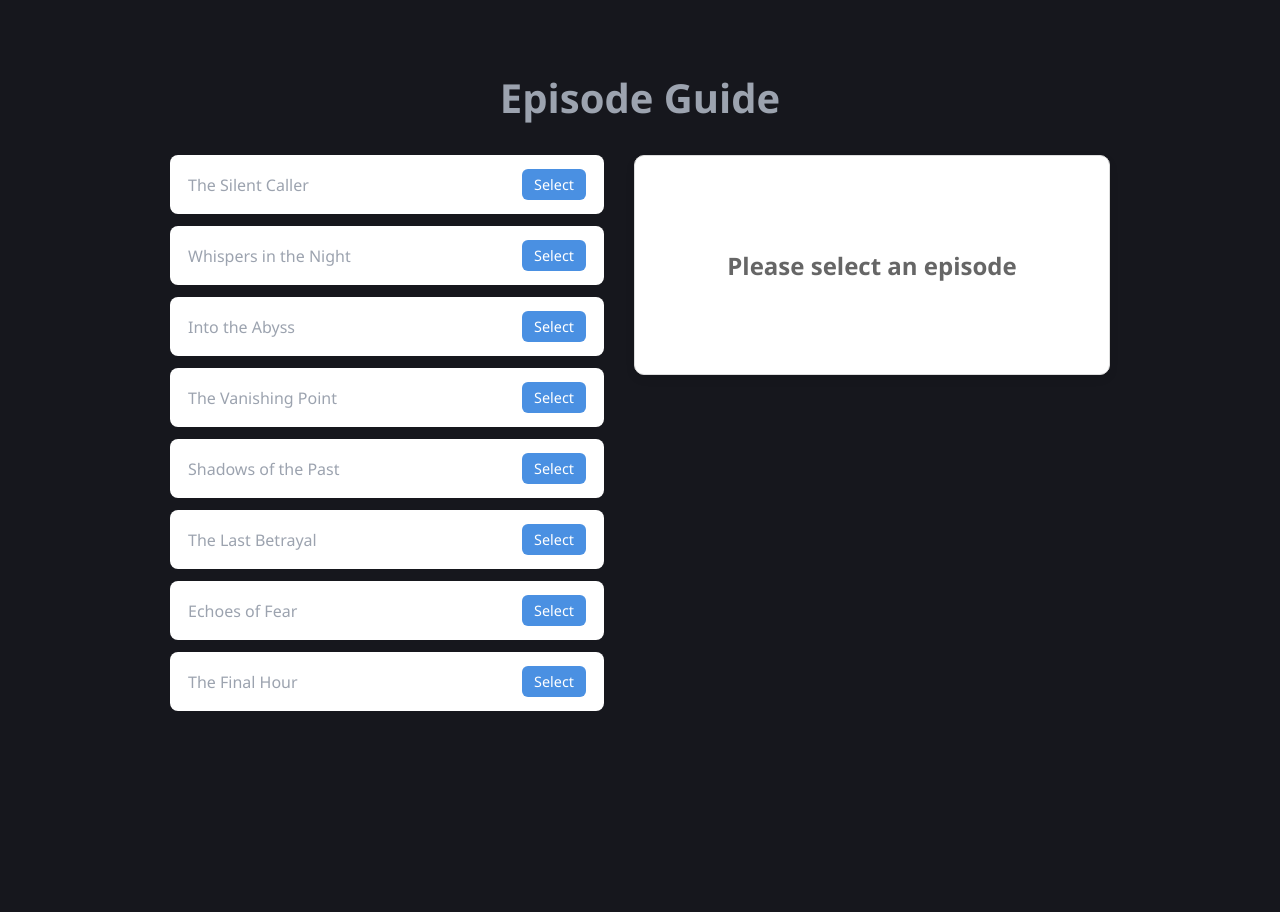
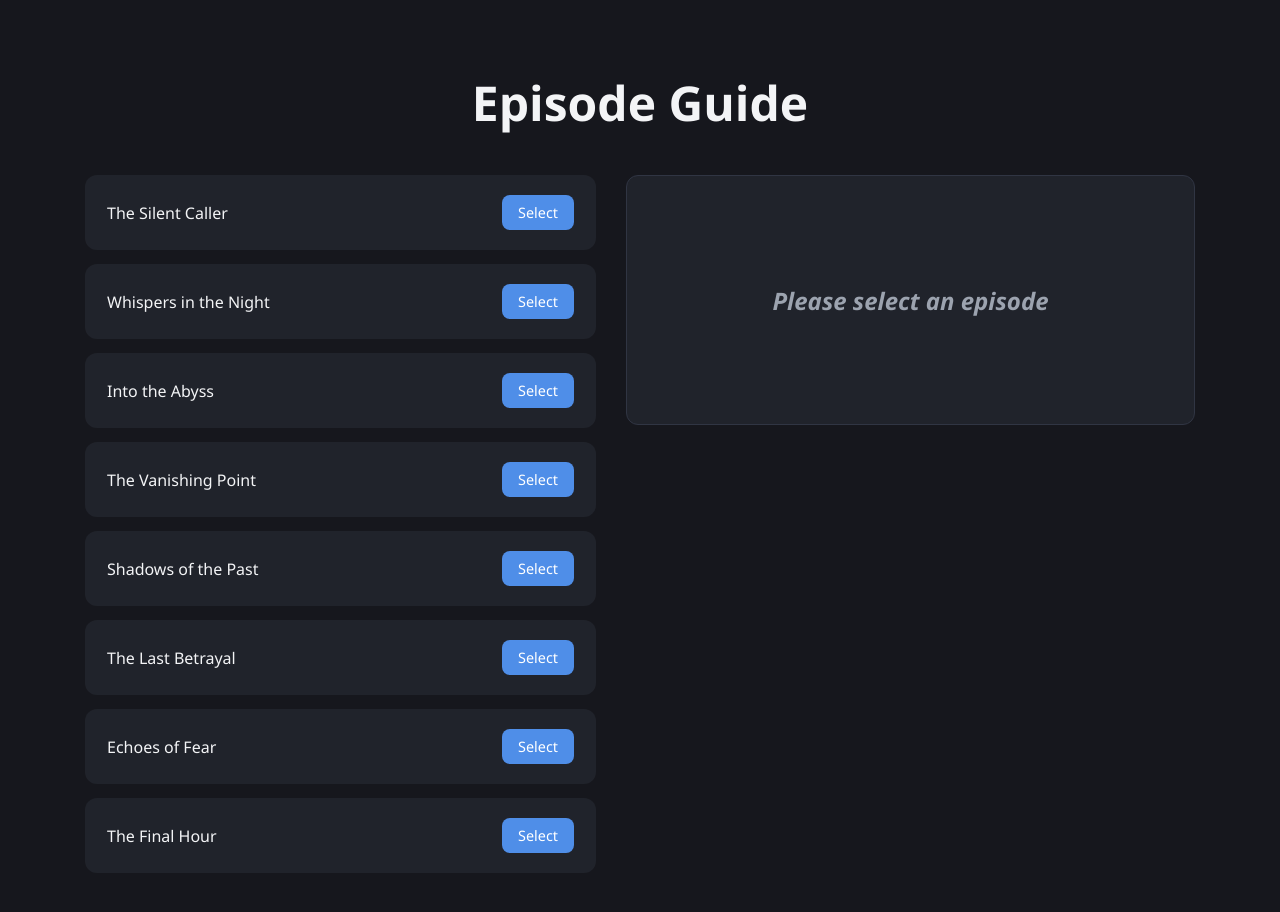
Before and after one commit to saracpena/Dark-Echoes, a React (Vite) app: page / in a window 1280 px wide. Shown: the top 912 px of the page. Before the commit the page ends 800 px from the top, so only its background shows below. Built offline with nearby package versions, Linux system fonts and the light colour scheme.

Commit message:
complete color palette

```diff
--- a/src/App.css
+++ b/src/App.css
@@ -1,5 +1,5 @@
 /* ===========================
-   Global Styles
+   Global
 =========================== */
 
 * {
@@ -8,31 +8,42 @@
   box-sizing: border-box;
 }
 
+:root {
+  --bg: #16171d;
+  --card: #20232b;
+  --card-hover: #282d39;
+
+  --text: #f3f4f6;
+  --text-secondary: #9ca3af;
+
+  --accent: #4f8ee8;
+  --accent-hover: #3d7cdc;
+
+  --border: #303543;
+}
+
 body {
   font-family: Bahnschrift, "Segoe UI", Arial, sans-serif;
-  background: #16171d;
-  color: #9ca3af;
+  background: var(--bg);
+  color: var(--text-secondary);
 }
 
 /* ===========================
-   App Container
+   Layout
 =========================== */
 
 .container {
-  max-width: 1000px;
-  margin: 40px auto;
-  padding: 30px;
+  max-width: 1150px;
+  margin: 50px auto;
+  padding: 20px;
 }
 
 h1 {
   text-align: center;
-  margin-bottom: 30px;
-  font-size: 2.5rem;
+  font-size: 3rem;
+  margin-bottom: 40px;
+  color: var(--text);
 }
-
-/* ===========================
-   Two-Column Layout
-=========================== */
 
 .episode-layout {
   display: flex;
@@ -47,18 +58,10 @@ h1 {
 .details,
 .placeholder {
   flex: 1;
-
-  padding: 20px;
-  min-height: 220px;
-
-  background: white;
-  border-radius: 10px;
-  border: 1px solid #ddd;
-  box-shadow: 0 4px 10px rgba(0, 0, 0, 0.08);
 }
 
 /* ===========================
-   Episode List
+   Episode Cards
 =========================== */
 
 ul {
@@ -70,24 +73,34 @@ li {
   justify-content: space-between;
   align-items: center;
 
-  margin-bottom: 12px;
-  padding: 12px 16px;
+  margin-bottom: 14px;
+  padding: 18px 20px;
 
-  background: white;
+  background: var(--card);
+
   border: 2px solid transparent;
-  border-radius: 8px;
+  border-radius: 12px;
 
-  transition: all 0.25s ease;
+  transition: all .25s ease;
 }
 
 li:hover {
-  border-color: #4a90e2;
-  transform: translateX(4px);
+  background: var(--card-hover);
+  border-color: var(--accent);
+  transform: translateX(6px);
 }
 
+li span {
+  color: var(--text);
+  font-size: 1rem;
+}
+
+/* Selected Episode */
+
 .selected {
-  border-color: #4a90e2;
-  background: #eef6ff;
+  background: rgba(79, 142, 232, .15);
+  border-color: var(--accent);
+  box-shadow: 0 0 0 2px rgba(79,142,232,.25);
 }
 
 /* ===========================
@@ -96,39 +109,53 @@ li:hover {
 
 button {
   font-family: inherit;
-  font-size: 0.9rem;
+  font-size: .9rem;
 
-  padding: 6px 12px;
+  padding: 8px 16px;
 
   border: none;
-  border-radius: 6px;
+  border-radius: 8px;
 
-  background: #4a90e2;
+  background: var(--accent);
   color: white;
 
   cursor: pointer;
-
-  transition: 0.25s ease;
+  transition: .25s ease;
 }
 
 button:hover {
-  background: #3578d6;
+  background: var(--accent-hover);
 }
 
 button:active {
-  transform: scale(0.97);
+  transform: scale(.97);
 }
 
 /* ===========================
    Details Panel
 =========================== */
 
+.details,
+.placeholder {
+  background: var(--card);
+
+  border: 1px solid var(--border);
+  border-radius: 12px;
+
+  padding: 28px;
+  min-height: 250px;
+}
+
 .details h2 {
-  margin-bottom: 16px;
+  color: var(--text);
+  margin-bottom: 18px;
+  font-size: 2rem;
 }
 
 .details p {
-  line-height: 1.6;
+  color: var(--text-secondary);
+  line-height: 1.8;
+  font-size: 1.1rem;
 }
 
 .placeholder {
@@ -136,22 +163,22 @@ button:active {
   justify-content: center;
   align-items: center;
 
-  color: #666;
-  text-align: center;
+  color: var(--text-secondary);
+  font-style: italic;
 }
 
 /* ===========================
    Responsive
 =========================== */
 
-@media (max-width: 768px) {
+@media (max-width: 900px) {
   .episode-layout {
     flex-direction: column;
   }
 
+  .episode-list,
   .details,
-  .placeholder,
-  .episode-list {
+  .placeholder {
     width: 100%;
   }
 }
```
